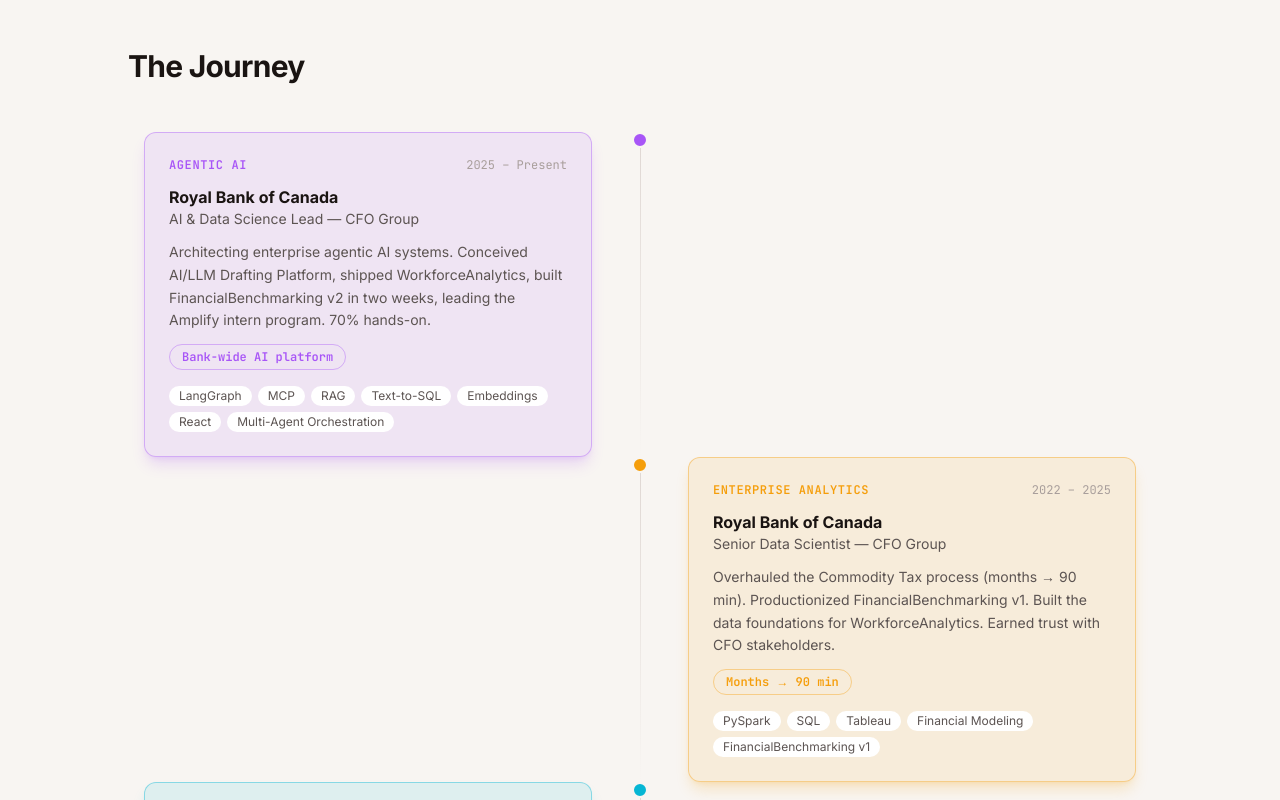
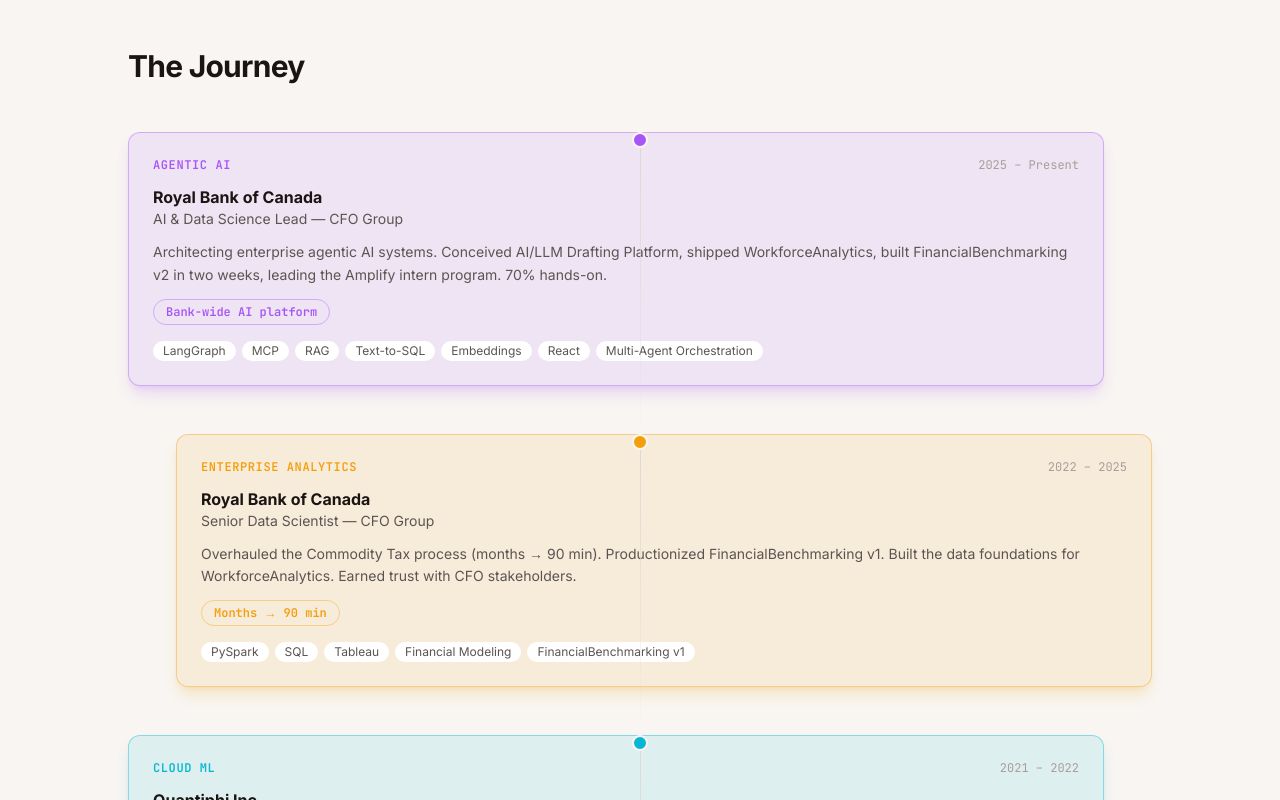
Before and after one commit to rogerthatroach/rogerthatroach.github.io, a Next.js app: page / in a window 1280 px wide. Shown: the part 5120-5920 px from the top of the page. Built offline with nearby package versions, Linux system fonts and the light colour scheme.

Commit message:
fix: metrics zeros, duplicate timeline, PAR diagram not rendering

```diff
--- a/components/MetricsRibbon.tsx
+++ b/components/MetricsRibbon.tsx
@@ -6,13 +6,14 @@
 
 function AnimatedCounter({ value, suffix, duration = 2 }: { value: number; suffix?: string; duration?: number }) {
   const [count, setCount] = useState(0);
+  const [hasAnimated, setHasAnimated] = useState(false);
   const ref = useRef<HTMLSpanElement>(null);
-  const isInView = useInView(ref, { once: true, margin: '-100px' });
+  const isInView = useInView(ref, { once: true, amount: 0.1 });
 
   useEffect(() => {
-    if (!isInView) return;
+    if (!isInView || hasAnimated) return;
+    setHasAnimated(true);
 
-    let start = 0;
     const end = value;
     const startTime = performance.now();
 
@@ -22,10 +23,7 @@
       const eased = 1 - Math.pow(1 - progress, 3);
       const current = Math.floor(eased * end);
 
-      if (current !== start) {
-        start = current;
-        setCount(current);
-      }
+      setCount(current);
 
       if (progress < 1) {
         requestAnimationFrame(animate);
@@ -35,19 +33,13 @@
     }
 
     requestAnimationFrame(animate);
-  }, [isInView, value, duration]);
+  }, [isInView, hasAnimated, value, duration]);
 
   return (
     <span ref={ref} className="font-mono text-2xl font-bold text-text-primary sm:text-3xl md:text-4xl">
-      {isInView ? (
-        <>
-          {value === 3 && '$'}
-          {count}
-          {suffix}
-        </>
-      ) : (
-        <span className="opacity-0">0</span>
-      )}
+      {value === 3 && '$'}
+      {hasAnimated ? count : 0}
+      {suffix}
     </span>
   );
 }
@@ -61,7 +53,7 @@
             key={metric.label}
             initial={{ opacity: 0, y: 20 }}
             whileInView={{ opacity: 1, y: 0 }}
-            viewport={{ once: true, margin: '-50px' }}
+            viewport={{ once: true, amount: 0.1 }}
             transition={{ delay: i * 0.07, duration: 0.5, ease: [0.4, 0, 0.2, 1] }}
             className="flex flex-col"
           >
--- a/components/SkillTimeline.tsx
+++ b/components/SkillTimeline.tsx
@@ -23,22 +23,7 @@
 
   return (
     <div ref={ref} className="relative flex w-full items-start gap-4 md:gap-0">
-      <div className={cn('hidden md:flex md:w-1/2', isLeft ? 'justify-end pr-12' : 'order-2 pl-12')}>
-        <motion.div
-          initial={{ opacity: 0, x: isLeft ? 40 : -40 }}
-          animate={isInView ? { opacity: 1, x: 0 } : {}}
-          transition={{ duration: 0.6, delay: 0.1, ease: [0.25, 0.1, 0.25, 1] }}
-          className={cn(
-            'max-w-md rounded-xl border p-6 transition-shadow duration-500',
-            colors.border,
-            colors.bg,
-            isInView && `shadow-lg ${colors.glow}`
-          )}
-        >
-          <CardContent node={node} colors={colors} />
-        </motion.div>
-      </div>
-
+      {/* Center line + dot */}
       <div className="absolute left-4 top-0 flex h-full flex-col items-center md:left-1/2 md:-translate-x-1/2">
         <motion.div
           initial={{ scale: 0 }}
@@ -49,31 +34,25 @@
         <div className="w-px flex-1 bg-gradient-to-b from-border-subtle to-transparent" />
       </div>
 
-      <div className={cn('hidden md:block md:w-1/2', isLeft ? 'order-2' : '')} />
-
-      <div className="ml-8 flex-1 pb-12 md:hidden">
+      {/* Single card — positioned via CSS for left/right alternation on desktop */}
+      <div
+        className={cn(
+          'ml-8 flex-1 pb-12',
+          'md:ml-0 md:w-1/2',
+          isLeft ? 'md:pr-12' : 'md:ml-auto md:pl-12'
+        )}
+      >
         <motion.div
-          initial={{ opacity: 0, x: -20 }}
+          initial={{ opacity: 0, x: isLeft ? -20 : 20 }}
           animate={isInView ? { opacity: 1, x: 0 } : {}}
-          transition={{ duration: 0.5, delay: 0.1 }}
-          className={cn('rounded-xl border p-5', colors.border, colors.bg)}
+          transition={{ duration: 0.6, delay: 0.1, ease: [0.25, 0.1, 0.25, 1] }}
+          className={cn(
+            'rounded-xl border p-5 transition-shadow duration-500 md:p-6',
+            colors.border,
+            colors.bg,
+            isInView && `shadow-lg ${colors.glow}`
+          )}
         >
-          <CardContent node={node} colors={colors} />
-        </motion.div>
-      </div>
-    </div>
-  );
-}
-
-function CardContent({
-  node,
-  colors,
-}: {
-  node: typeof TIMELINE[number];
-  colors: typeof ACCENT_COLORS[keyof typeof ACCENT_COLORS];
-}) {
-  return (
-    <>
           <div className="flex items-center justify-between gap-3">
             <span className={cn('font-mono text-xs font-semibold tracking-wider uppercase', colors.text)}>
               {node.era}
@@ -104,7 +83,9 @@
               </span>
             ))}
           </div>
-    </>
+        </motion.div>
+      </div>
+    </div>
   );
 }
 
--- a/components/diagrams/FundingRequestFlow.tsx
+++ b/components/diagrams/FundingRequestFlow.tsx
@@ -1,6 +1,6 @@
 'use client';
 
-import { useCallback } from 'react';
+import { useState, useEffect } from 'react';
 import {
   ReactFlow,
   Background,
@@ -163,6 +163,19 @@
   const [nodes, , onNodesChange] = useNodesState(initialNodes);
   const [edges, , onEdgesChange] = useEdgesState(initialEdges);
   const gridColor = useThemeColor('--color-diagram-grid', '#d4ccc8');
+  const [mounted, setMounted] = useState(false);
+
+  useEffect(() => {
+    setMounted(true);
+  }, []);
+
+  if (!mounted) {
+    return (
+      <div className="flex h-[700px] w-full items-center justify-center rounded-xl border border-border-subtle bg-surface">
+        <span className="text-sm text-text-tertiary">Loading architecture diagram...</span>
+      </div>
+    );
+  }
 
   return (
     <div className="h-[700px] w-full overflow-hidden rounded-xl border border-border-subtle bg-surface">
```
Also changed, not shown: app/projects/funding-request-drafting/FundingRequestContent.tsx (+5 -2 lines). Lines whose indentation alone changed are shown as unchanged.
